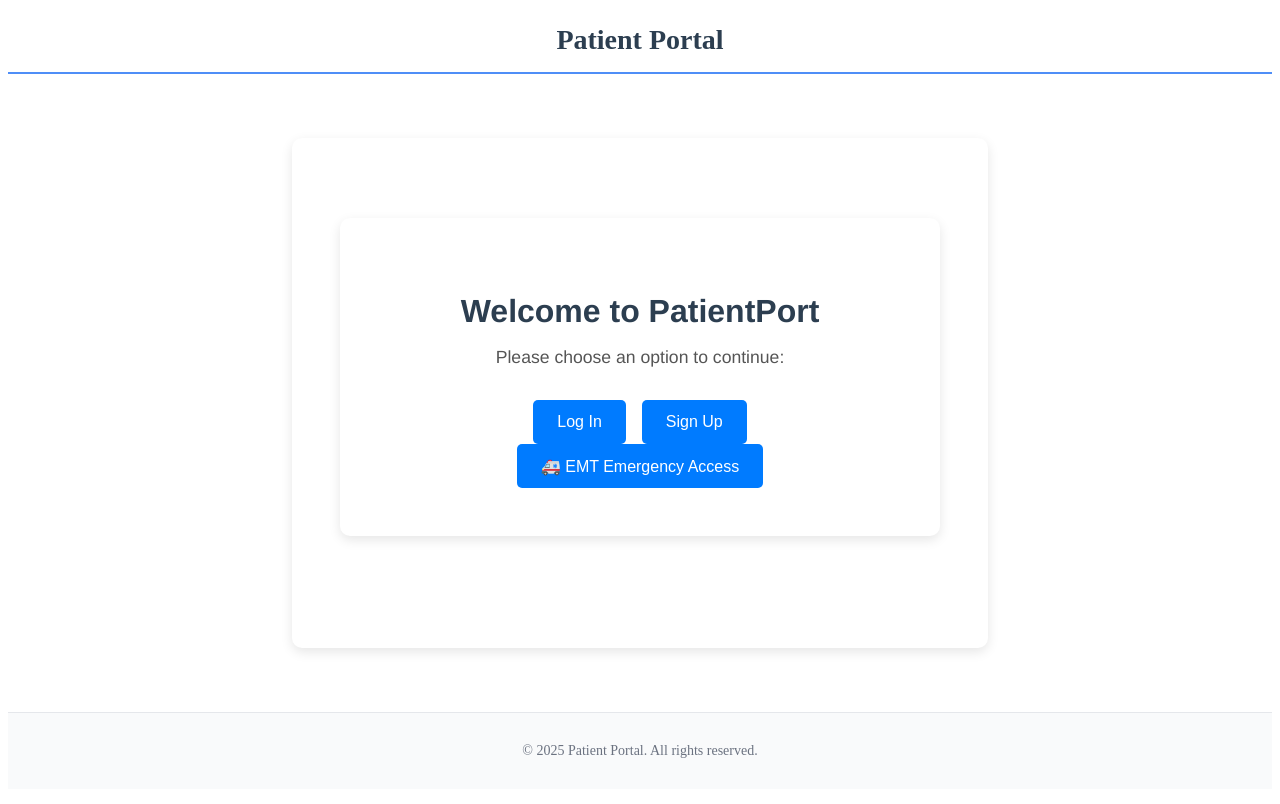
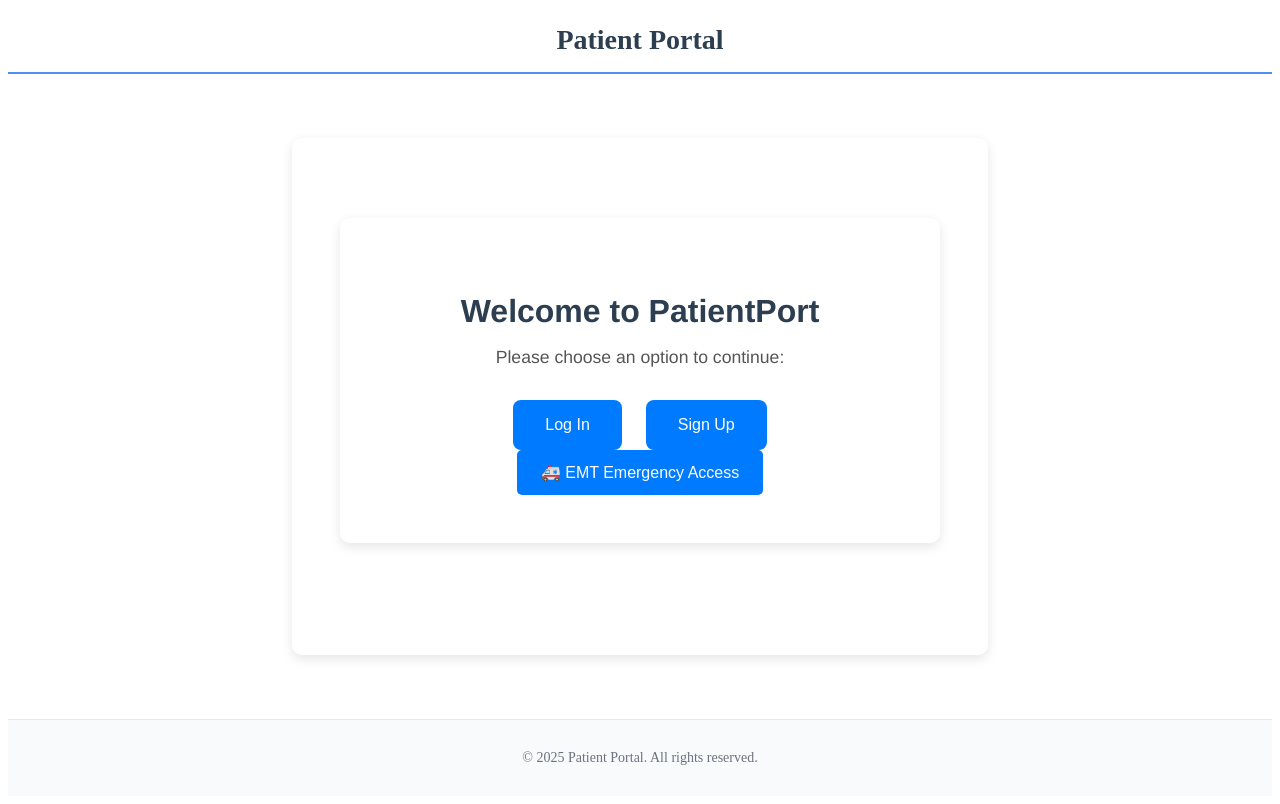
Before and after one commit to dinn7470/PatientPort_, a React (Vite) app in the folder frontend/: page / in a window 1280 px wide. Built offline with nearby package versions, Linux system fonts and the light colour scheme.

Commit message:
Updates to welcome css

```diff
--- a/frontend/src/components/PatientForm.css
+++ b/frontend/src/components/PatientForm.css
@@ -1,35 +1,31 @@
-.patient-form {
-    display: flex;
+.navigation-buttons {
+  display: flex;
+  justify-content: space-between;
+  gap: 1rem;
+}
+
+.navigation-buttons button {
+  padding: 0.8rem 1.5rem;
+  font-size: 1rem;
+  border-radius: 5px;
+  background-color: #007bff;
+  color: white;
+  border: none;
+  cursor: pointer;
+  flex: 1;
+}
+
+.navigation-buttons button:hover {
+  background-color: #0056b3;
+}
+
+@media (max-width: 600px) {
+  .navigation-buttons {
     flex-direction: column;
-    gap: 1rem;
-    padding: 1rem;
-    background-color: #f9f9f9;
-    border-radius: 8px;
-    box-shadow: 0 4px 12px rgba(0, 0, 0, 0.1);
-    margin: 1rem auto;
-    max-width: 500px;
+    gap: 0.5rem;
   }
 
-  .patient-form input,
-  .patient-form select {
-    padding: 0.8rem;
-    font-size: 1rem;
-    margin-bottom: 0.5rem;
-    border-radius: 4px;
-    border: 1px solid #ccc;
+  .navigation-buttons button {
     width: 100%;
   }
-
-  .patient-form button {
-    padding: 0.8rem;
-    background-color: #007bff;
-    color: white;
-    font-size: 1rem;
-    border: none;
-    border-radius: 4px;
-    cursor: pointer;
-  }
-
-  .patient-form button:hover {
-    background-color: #0056b3;
-  }
+}
--- a/frontend/src/components/welcome.css
+++ b/frontend/src/components/welcome.css
@@ -25,8 +25,30 @@
 .welcome-buttons {
   display: flex;
   justify-content: center;
-    gap: 1rem;
-    margin-top: 1rem;
+  gap: 1.5rem; /* Increased gap for more spacing between buttons */
+  margin-top: 2rem; /* Added top margin for better positioning */
+}
+
+/* Styles for buttons in the welcome section */
+.welcome-buttons button {
+  padding: 1rem 2rem;  /* Adjusted padding for larger buttons */
+  font-size: 1rem;
+  border: none;
+  border-radius: 8px;
+  cursor: pointer;
+  width: auto; /* Ensure buttons take up only necessary space */
+}
+
+/* Login / Sign Up button styles */
+.welcome-buttons button:nth-child(1),
+.welcome-buttons button:nth-child(2) {
+  background-color: #007bff;
+  color: white;
+}
+
+.welcome-buttons button:nth-child(1):hover,
+.welcome-buttons button:nth-child(2):hover {
+  background-color: #0056b3;
 }
 
 /* Emergency button */
@@ -39,7 +61,21 @@
   border-radius: 8px;
   font-size: 1rem;
   cursor: pointer;
+  width: auto;
 }
+
 .emergency-button:hover {
   background-color: #d32f2f;
 }
+
+/* Responsive adjustments */
+@media (max-width: 600px) {
+  .welcome-buttons {
+    flex-direction: column; /* Stack buttons on mobile */
+    gap: 1rem; /* Adjust gap between stacked buttons */
+  }
+
+  .welcome-buttons button {
+    width: 100%; /* Make buttons take full width on small screens */
+  }
+}
```
Lines whose indentation alone changed are shown as unchanged.
